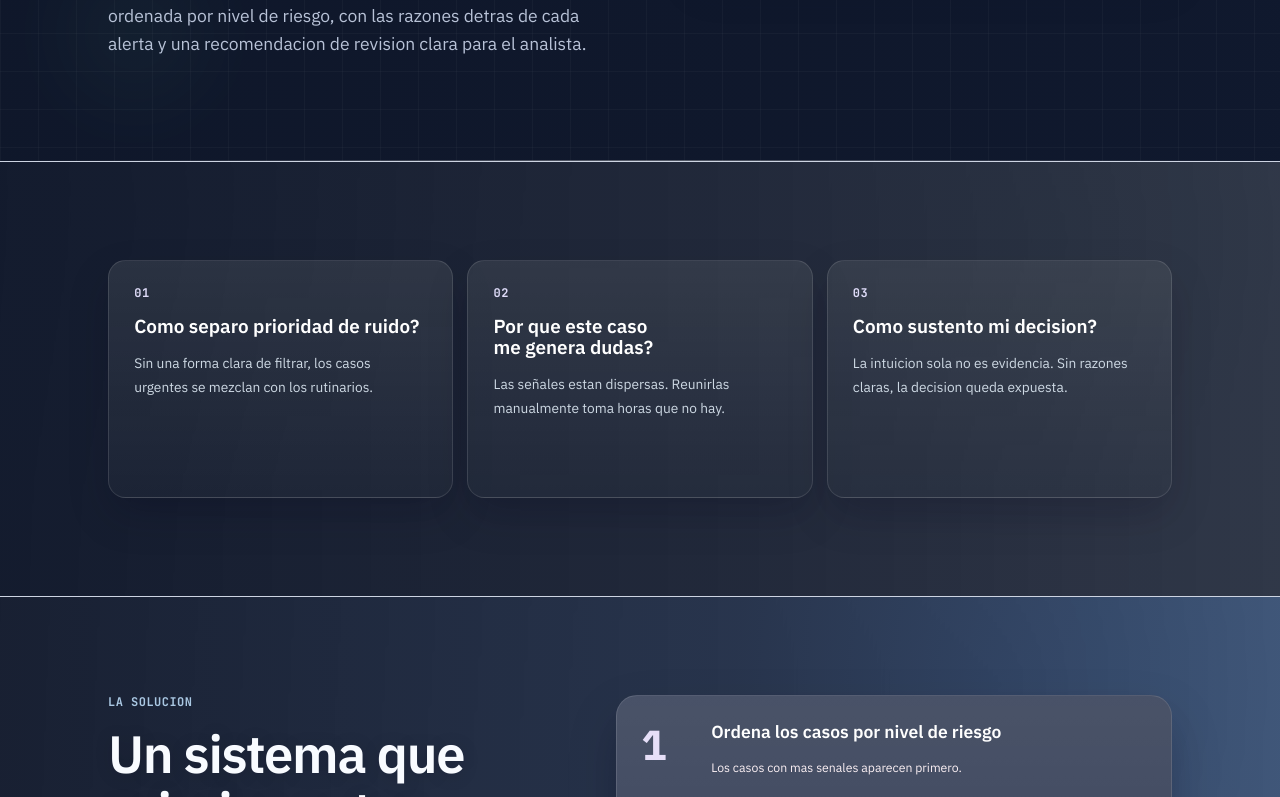
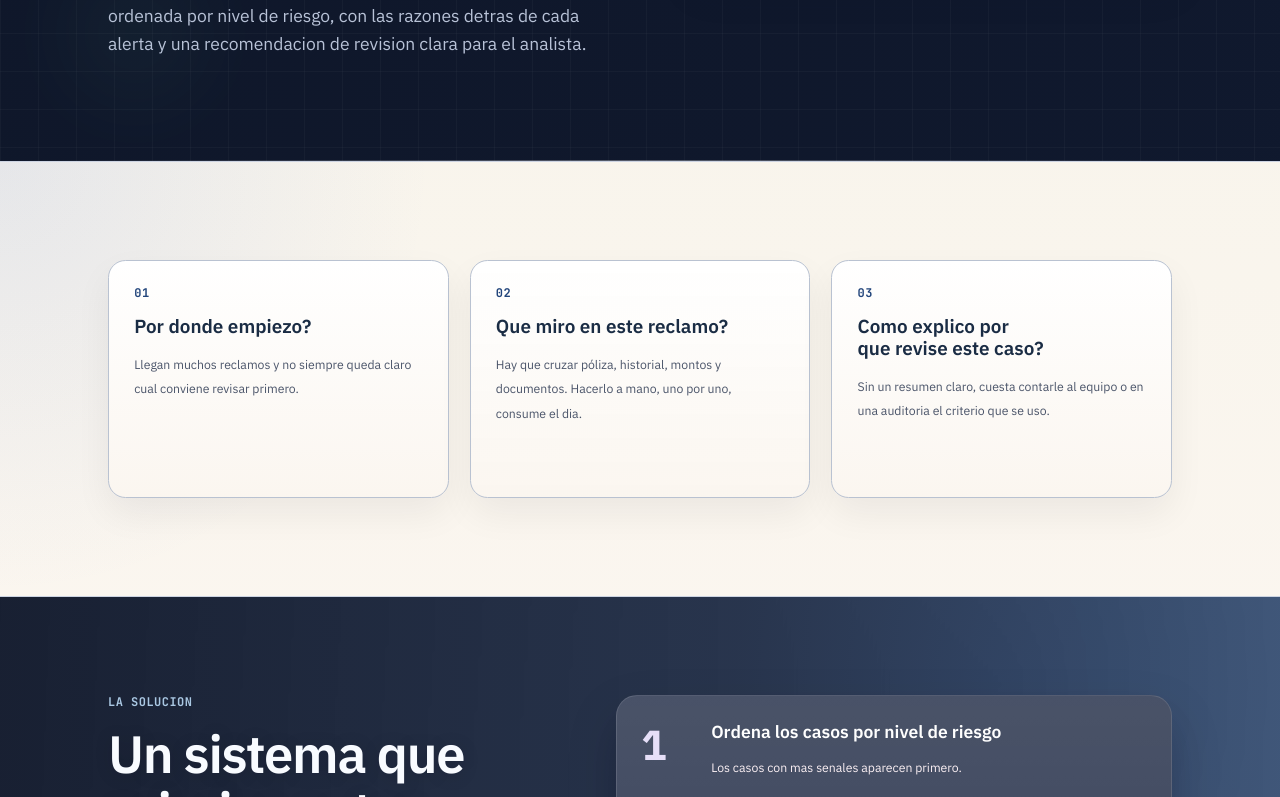
Before and after one commit to Marcwos/RastroSeguro_hackIAthon, a Next.js app in the folder frontend/: page /landing in a window 1280 px wide. Shown: the part 635-1432 px from the top of the page. Built offline with nearby package versions, Linux system fonts and the light colour scheme.

Commit message:
feat(landing): enhance problem card styling and update questions

```diff
--- a/frontend/app/globals.css
+++ b/frontend/app/globals.css
@@ -633,6 +633,55 @@
     linear-gradient(180deg, var(--editorial-ivory), color-mix(in oklch, var(--editorial-ivory) 86%, white));
 }
 
+.landing-problem-card-light {
+  position: relative;
+  display: flex;
+  min-height: 17rem;
+  flex-direction: column;
+  gap: 1rem;
+  overflow: hidden;
+  border: 1px solid color-mix(in oklch, var(--editorial-ink) 10%, var(--border));
+  border-radius: 1.25rem;
+  padding: 1.8rem;
+  background:
+    linear-gradient(180deg, rgba(255, 255, 255, 0.96), color-mix(in oklch, var(--editorial-ivory) 82%, white)),
+    white;
+  box-shadow: 0 16px 36px rgba(15, 23, 42, 0.06);
+  transition:
+    border-color 300ms var(--ease-out-quart),
+    box-shadow 300ms var(--ease-out-quart),
+    transform 300ms var(--ease-out-quart);
+}
+
+.landing-problem-card-light::before {
+  content: '';
+  position: absolute;
+  inset: 0;
+  background: linear-gradient(120deg, transparent 20%, rgba(255, 255, 255, 0.45), transparent 48%);
+  transform: translateX(-140%);
+  transition: transform 320ms var(--ease-out-quart);
+  pointer-events: none;
+}
+
+.landing-problem-card-light:hover {
+  border-color: color-mix(in oklch, var(--editorial-ink) 18%, var(--border));
+  box-shadow: 0 20px 42px rgba(15, 23, 42, 0.1);
+  transform: translateY(-2px);
+}
+
+.landing-problem-card-light:hover::before {
+  transform: translateX(140%);
+}
+
+.landing-problem-index-light {
+  color: color-mix(in oklch, var(--editorial-ink) 58%, var(--primary));
+}
+
+.landing-problem-card-light h3 {
+  font-size: 1.35rem;
+  line-height: 1.15;
+}
+
 .landing-editorial-lead {
   max-width: 28rem;
 }
@@ -1065,6 +1114,15 @@
     padding: 1.35rem;
   }
 
+  .landing-problem-card-light {
+    min-height: auto;
+    padding: 1.35rem;
+  }
+
+  .landing-problem-card-light h3 {
+    font-size: 1.2rem;
+  }
+
   .landing-stat-copy {
     font-size: 1.85rem;
   }
@@ -1099,7 +1157,8 @@
 }
 
 @media (min-width: 768px) and (max-width: 1100px) {
-  .landing-problem-card {
+  .landing-problem-card,
+  .landing-problem-card-light {
     min-height: 15rem;
   }
 
--- a/frontend/components/landing/landing-page-content.tsx
+++ b/frontend/components/landing/landing-page-content.tsx
@@ -10,16 +10,16 @@ const EASE_OUT: [number, number, number, number] = [0.22, 1, 0.36, 1]
 
 const problemQuestions = [
   {
-    question: 'Como separo prioridad de ruido?',
-    consequence: 'Sin una forma clara de filtrar, los casos urgentes se mezclan con los rutinarios.',
+    question: 'Por donde empiezo?',
+    consequence: 'Llegan muchos reclamos y no siempre queda claro cual conviene revisar primero.',
   },
   {
-    question: 'Por que este caso me genera dudas?',
-    consequence: 'Las señales estan dispersas. Reunirlas manualmente toma horas que no hay.',
+    question: 'Que miro en este reclamo?',
+    consequence: 'Hay que cruzar póliza, historial, montos y documentos. Hacerlo a mano, uno por uno, consume el dia.',
   },
   {
-    question: 'Como sustento mi decision?',
-    consequence: 'La intuicion sola no es evidencia. Sin razones claras, la decision queda expuesta.',
+    question: 'Como explico por que revise este caso?',
+    consequence: 'Sin un resumen claro, cuesta contarle al equipo o en una auditoria el criterio que se uso.',
   },
 ]
 
@@ -144,7 +144,7 @@ export function LandingPageContent() {
 
         <motion.section
           id="problema"
-          className="landing-band-ink landing-section-shell scroll-mt-24 border-b border-border"
+          className="landing-band-ivory landing-section-shell scroll-mt-24 border-b border-border"
           initial="hidden"
           whileInView="show"
           viewport={{ once: true, amount: 0.28, margin: '0px 0px -12% 0px' }}
@@ -154,18 +154,18 @@ export function LandingPageContent() {
             className="mx-auto max-w-7xl px-4 py-20 lg:px-8 lg:py-28"
             variants={staggerVariants}
           >
-            <motion.div className="grid gap-4 lg:grid-cols-3" variants={staggerVariants}>
+            <motion.div className="grid gap-5 lg:grid-cols-3 lg:gap-6" variants={staggerVariants}>
               {problemQuestions.map(({ question, consequence }, index) => (
                 <motion.article
                   key={question}
                   variants={itemVariants}
-                  className="landing-problem-card"
+                  className="landing-problem-card-light"
                 >
-                  <span className="landing-problem-index label-mono-md">0{index + 1}</span>
-                  <h3 className="font-display text-lg font-semibold leading-snug text-balance text-white">
+                  <span className="landing-problem-index-light label-mono-md">0{index + 1}</span>
+                  <h3 className="font-display text-lg font-semibold leading-snug text-balance text-[var(--editorial-ink)] lg:text-xl">
                     {question}
                   </h3>
-                  <p className="text-sm leading-6 text-[var(--editorial-soft-copy)]">{consequence}</p>
+                  <p className="text-sm leading-7 text-muted-foreground">{consequence}</p>
                 </motion.article>
               ))}
             </motion.div>
```
Also changed, not shown: 1 other file (tests, documents, lock files or other folders).
